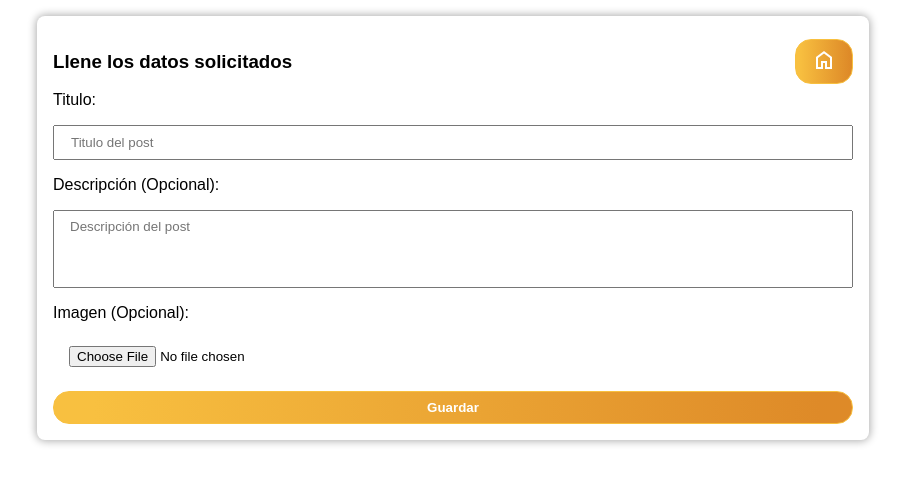
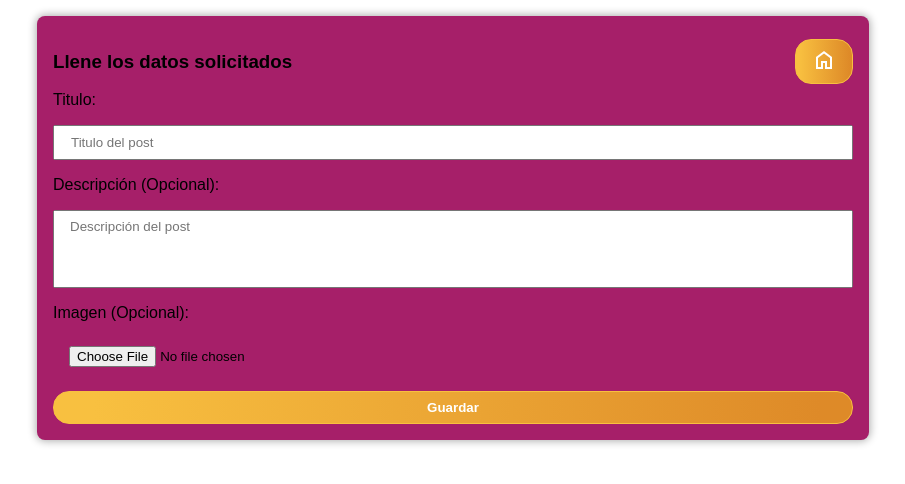
Before and after one commit to Attonitus/blog-frontend, a React (Vite) app: page /create in a window 1280 px wide. Shown: the top 484 px of the page, without its empty margins (187-1092 px from the left). Built offline with nearby package versions, Linux system fonts and the light colour scheme.

Commit message:
Add files via upload

```diff
--- a/src/components/ArticleCard.jsx
+++ b/src/components/ArticleCard.jsx
@@ -9,6 +9,7 @@ const ArticleCardStyled = styled.div`
     flex-direction: column;
     inline-size: 20rem;
     border-radius: 1rem;
+    background-color: #A61F69;
 
     img{
         inline-size: 100%;
--- a/src/components/ArticlePage.jsx
+++ b/src/components/ArticlePage.jsx
@@ -13,6 +13,7 @@ const ArticlePageStyled = styled.div`
         -moz-box-shadow: 0px 0px 8px 1px rgba(0,0,0,0.33);
         box-shadow: 0px 0px 8px 1px rgba(0,0,0,0.33);
         border-radius: .5rem;
+        background-color: #A61F69;
     }
     img{
         inline-size: 100%;
--- a/src/components/CreateEditPage.jsx
+++ b/src/components/CreateEditPage.jsx
@@ -13,6 +13,7 @@ const CreateEditPageStyled = styled.div`
     box-shadow: 0px 0px 8px 1px rgba(0,0,0,0.33);
     border-radius: .5rem;
     padding: 1rem;
+    background-color: #A61F69;
     .titles {
         display: flex;
         justify-content: space-between;
```
